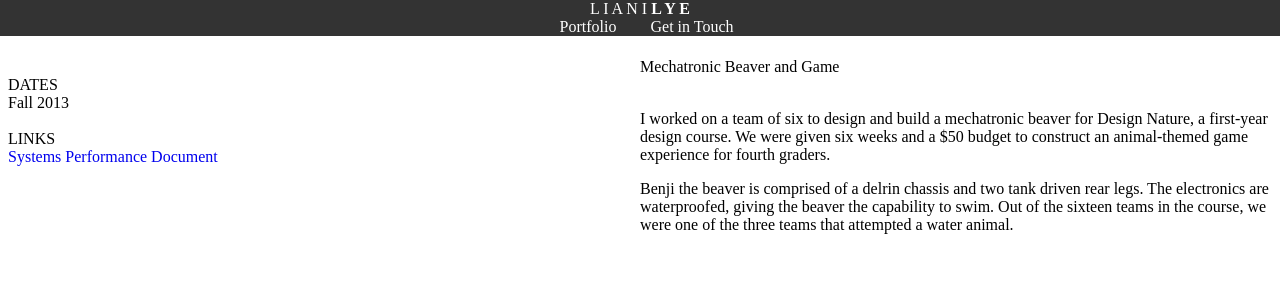
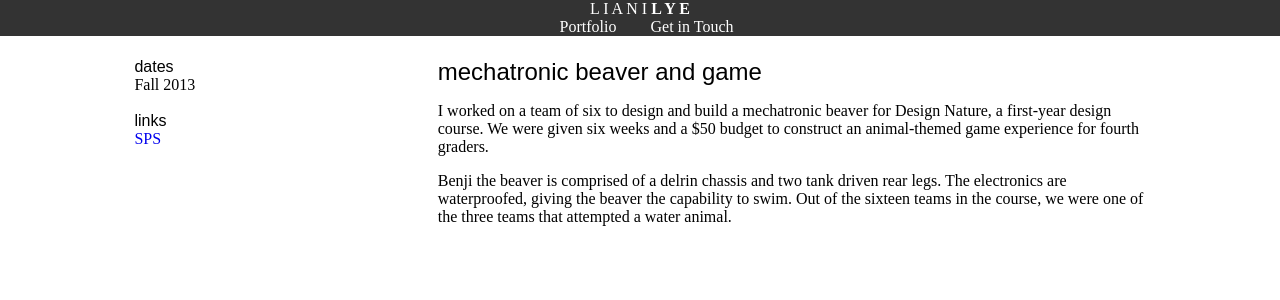
Before and after one commit to lianilychee/lianilychee.github.io, a PHP site: page /folio/beaver.html in a window 1280 px wide. Shown: the top 300 px of the page. Run offline with PHP 8.4, Linux system fonts and the light colour scheme; some libraries are stand-ins or nearby versions.

Commit message:
appearance of columns' content slightly improved

```diff
--- a/css/main.css
+++ b/css/main.css
@@ -70,19 +70,28 @@ li {
 
 /* ----- FOLIO ----- */
 .content{
-	width: 50%;
+	width: 80%;
 	margin: 0 auto;
 }
 
+.folioTitle {
+	font-size: 24px;
+	font-family: sans-serif;
+}
+
+.folioSubtitle {
+	font-family: sans-serif;
+}
+
 .keyInfo{
-	width: 20%;
+	width: 30%;
 	position: relative;
 	top: 50px;
 	float: left;
 }
 
 .story{
-	width: 50%;
+	width: 70%;
 	position: relative;
 	top: 50px;
 	float: right;
--- a/folio/beaver.html
+++ b/folio/beaver.html
@@ -1,6 +1,7 @@
 <!DOCTYPE HTML>
 
 <html>
+
 
 	<head>
 		<title> Liani Lye</title>
@@ -25,25 +26,27 @@
 		<!-- SLIDWSHOW -->
 
 
+		<!-- CONTENT -->
+		<div class="content">
 			<!-- KEY INFORMATION -->
 			<div class="keyInfo">
-			<br>
-			DATES <br>
+				<div class="folioSubtitle"> dates </div>
 				Fall 2013 <br> <br>
 
-			LINKS <br>
-			<a href="https://dl.dropboxusercontent.com/u/9168512/Blog/EDD/CDR%201%2C%20SPS.pdf" target="_blank" class="folioLink">Systems Performance Document</a>
+				<div class="folioSubtitle"> links </div>
+				<a href="https://dl.dropboxusercontent.com/u/9168512/Blog/EDD/CDR%201%2C%20SPS.pdf" target="_blank" class="folioLink">SPS</a>
 
 			</div>
 
 			<!-- DESCRIPTION, aka story -->
 			<div class="story">
-			Mechatronic Beaver and Game <br> <br>
+				<div class="folioTitle"> mechatronic beaver and game </div>
 
-			<!-- Team members: Mike Bocamazo, Griff Tschurwald, Phil Seger, Gabe Diaz-Barriga, Han Tran.  Last two are Babson students. -->
+				<!-- Team members: Mike Bocamazo, Griff Tschurwald, Phil Seger, Gabe Diaz-Barriga, Han Tran.  The last two are Babson students. -->
 				<p> I worked on a team of six to design and build a mechatronic beaver for Design Nature, a first-year design course.  We were given six weeks and a $50 budget to construct an animal-themed game experience for fourth graders.</p>
 
 				Benji the beaver is comprised of a delrin chassis and two tank driven rear legs.  The electronics are waterproofed, giving the beaver the capability to swim.  Out of the sixteen teams in the course, we were one of the three teams that attempted a water animal.
+			</div>
 		</div>
 
 
```
Lines whose indentation alone changed are shown as unchanged.
